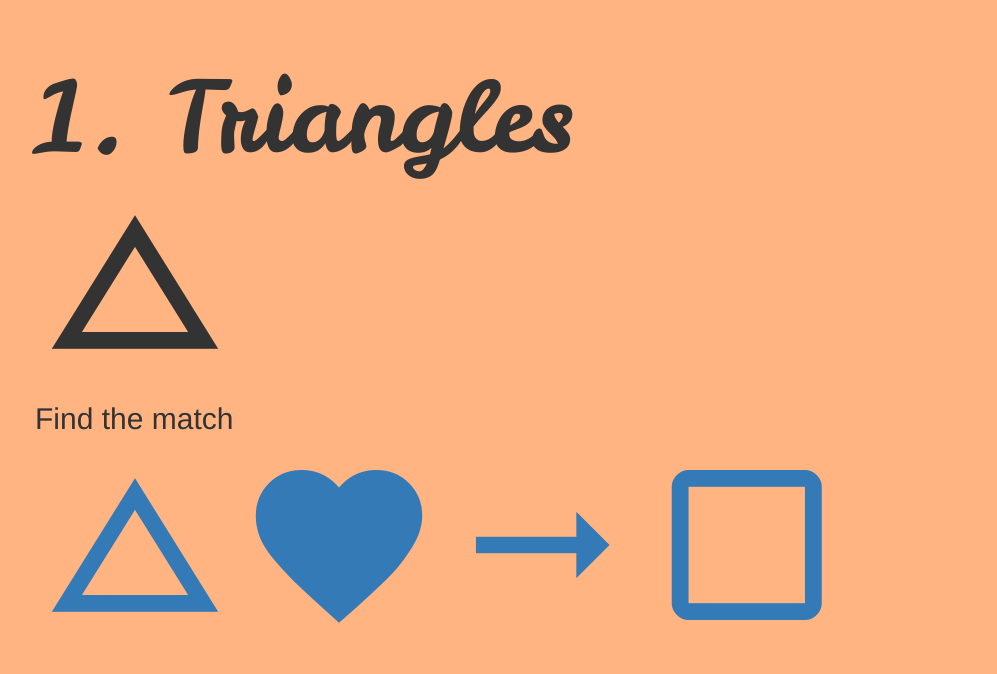
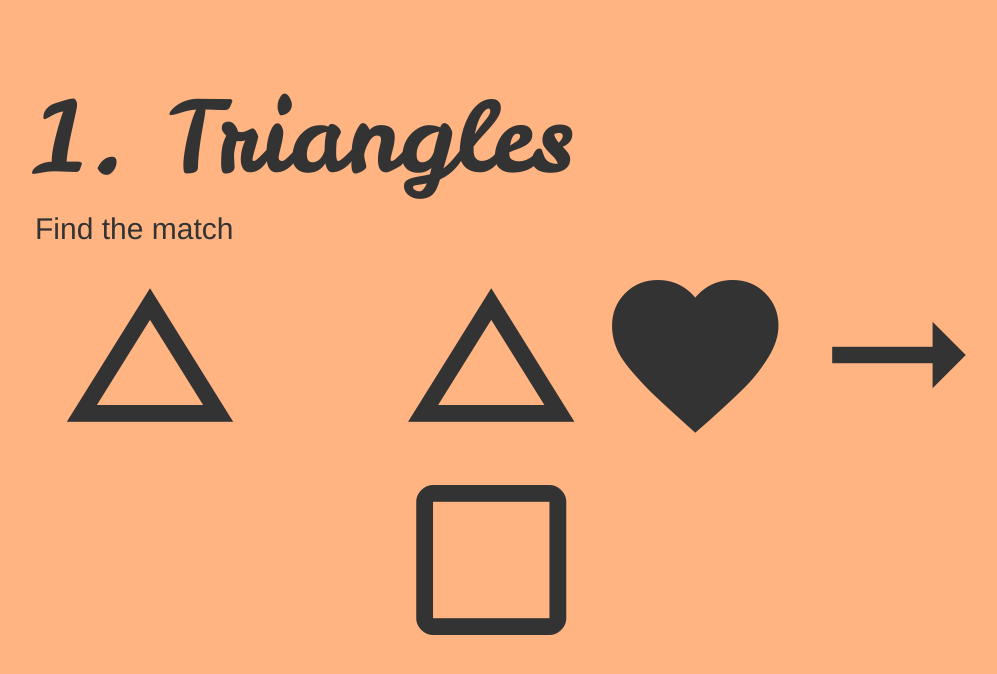
Before and after one commit to crixi/Honours, a Flask app: template proj2/templates/screen1.html in a window 1280 px wide. Shown: the top 674 px of the page, without its empty margins (93-1090 px from the left). Run offline with Flask 2, Linux system fonts and the light colour scheme; the template is opened without the code that fills it, so the values that code supplies are empty; some libraries are stand-ins or nearby versions.

Commit message:
screen styling

```diff
--- a/proj2/static/css/cssScreen.css
+++ b/proj2/static/css/cssScreen.css
@@ -10,4 +10,11 @@ font-family:'Leckerli One', cursive;
 
 /*icon sizing*/
 
-.material-icons.md-200 { font-size:200px; }
+.material-icons.md-200 {
+font-size:200px;
+}
+
+a, a:hover{
+color:inherit;
+text-decoration:none;
+}
--- a/proj2/templates/screen1.html
+++ b/proj2/templates/screen1.html
@@ -5,14 +5,24 @@
 		<meta name="viewport" content="width=device-width, initial-scale=1.0">
 		<link href="https://fonts.googleapis.com/css2?family=Leckerli+One&display=swap" rel="stylesheet">
 		<link href="https://fonts.googleapis.com/css2?family=Itim&display=swap" rel="stylesheet">
+		<script src="https://ajax.googleapis.com/ajax/libs/jquery/3.3.5/jquery.min.js"></script>
+		<script src="https://maxcdn.bootstrapcdn.com/bootstrap/3.3.5/js/bootstrap.min.js"></script>
 		<link href="https://maxcdn.bootstrapcdn.com/bootstrap/3.3.5/css/bootstrap.min.css" rel="stylesheet">
 		<link href="../static/css/cssScreen.css" rel="stylesheet"/>
 	</head>
         <body>
+		<div class="container-fluid">
+			<div class="row">
 				<h1>1. Triangles</h1>
+				<h2>Find the match</h2>
+			</div>
+		</div>
+		<div class="container-fluid">
+			<div class="row">
+				<div class="col-md-4">
 					<i class="material-icons md-200">change_history</i>
-                <h2>Find the match</h2>
-
+				</div>
+				<div class="col-md-8">
 					<a href="scndScreen">
 					<i class="material-icons md-200">change_history</i>
 					</a>
@@ -25,11 +35,8 @@
 					<a href="#">
 					<i class="material-icons md-200">crop_din</i>
 					</a>
-
-			 <br>
-			 <br>
-
-
-
+				</div>
+			</div>
+		</div>
 	</body>
 </html>
```
Lines whose indentation alone changed are shown as unchanged.
